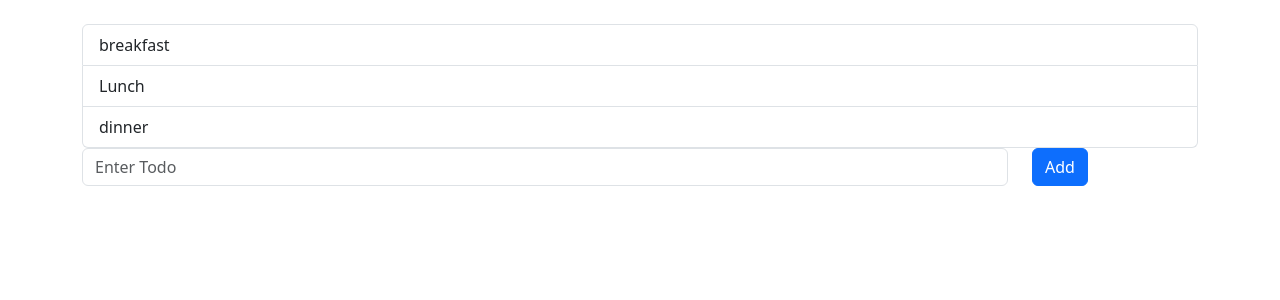
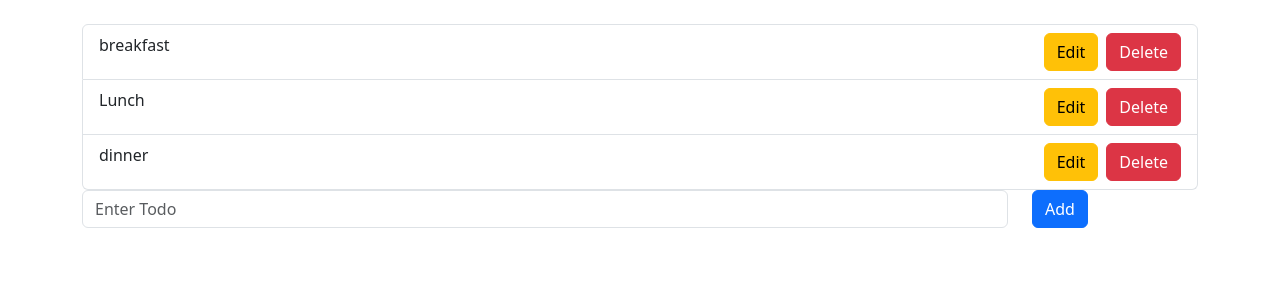
Before and after one commit to saurabhprasadsah/Redux-Todo-App, a React (Create React App) app: page / in a window 1280 px wide. Shown: the top 300 px of the page. Built offline with nearby package versions, Linux system fonts and the light colour scheme.

Commit message:
edittodoapp

```diff
--- a/src/components/class/List.jsx
+++ b/src/components/class/List.jsx
@@ -7,13 +7,18 @@ import { connect } from 'react-redux'
         // console.log(this.props);
     }
 
-
   render() {
     return (
         <ul className="list-group">
             {
                 this.props.todos.length > 0 ? this.props.todos.map((todo, index)=>(
-                    <li className="list-group-item" key={index}>{todo}</li>
+                    <li className="list-group-item d-flex justify-content-between" key={index}>
+                      <div>{todo}</div>
+                      <div>
+                        <button className='btn btn-warning mx-2'>Edit</button>
+                        <button className='btn btn-danger'  onClick={() => this.props.deleteTodo(todo)}>Delete</button>
+                      </div>
+                        </li>
 
                 )): <li className="list-group-item">No todo </li>
 
@@ -23,13 +28,16 @@ import { connect } from 'react-redux'
   }
 }
 
-
-
 const mapStateToProps = (state) =>{
     return {
-
         todos:state.todos
     }
 }
 
-export default connect(mapStateToProps,)(List)
+const mapDispatchToProps = (dispatch) => {
+    return{
+        deleteTodo :(todo) => dispatch({type: "DELETE_TODO", payload: todo})
+    }
+}
+
+export default connect(mapStateToProps,mapDispatchToProps)(List)
--- a/src/components/class/input.jsx
+++ b/src/components/class/input.jsx
@@ -55,7 +55,6 @@ const mapStateToProps = (state) =>{
 const mapDispatchToProps = (dispatch) => {
     return{
         addTodo :(todo) => dispatch({type: "ADD_TODO", payload: todo})
-
     }
 }
 
```
